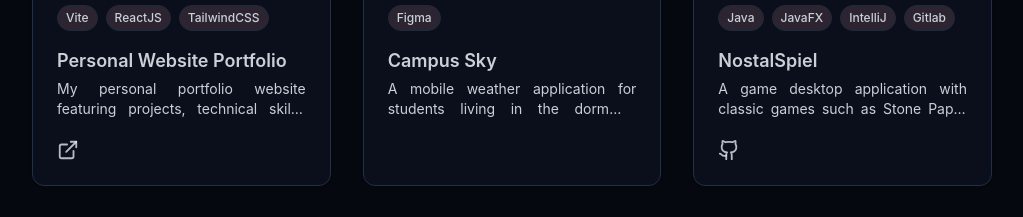
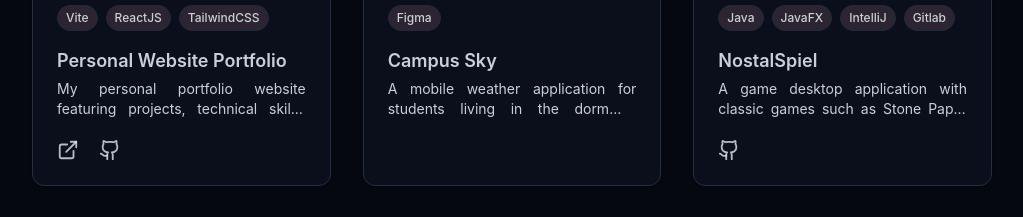
Before and after one commit to Celina9919/phuc-ai-tam-dev-portfolio, a React (Vite) app: page / in a window 1280 px wide. Shown: the part 5100-5317 px from the top of the page, without its empty margins (128-1151 px from the left). Built offline with nearby package versions, Linux system fonts and the light colour scheme; what @iconify/tailwind4, tailwindcss-motion would draw is missing.

Commit message:
Add url  to projects

```diff
--- a/src/components/Projects.jsx
+++ b/src/components/Projects.jsx
@@ -43,6 +43,7 @@ const projects = [
         description:"My personal portfolio website featuring projects, technical skills, and work in development and technology.",
         image:"/projects/project4.png",
         demoUrl: "#hero",
+        githubUrl:"https://github.com/Celina9919/phuc-ai-tam-dev-portfolio.git"
     }
 ];
 
```
